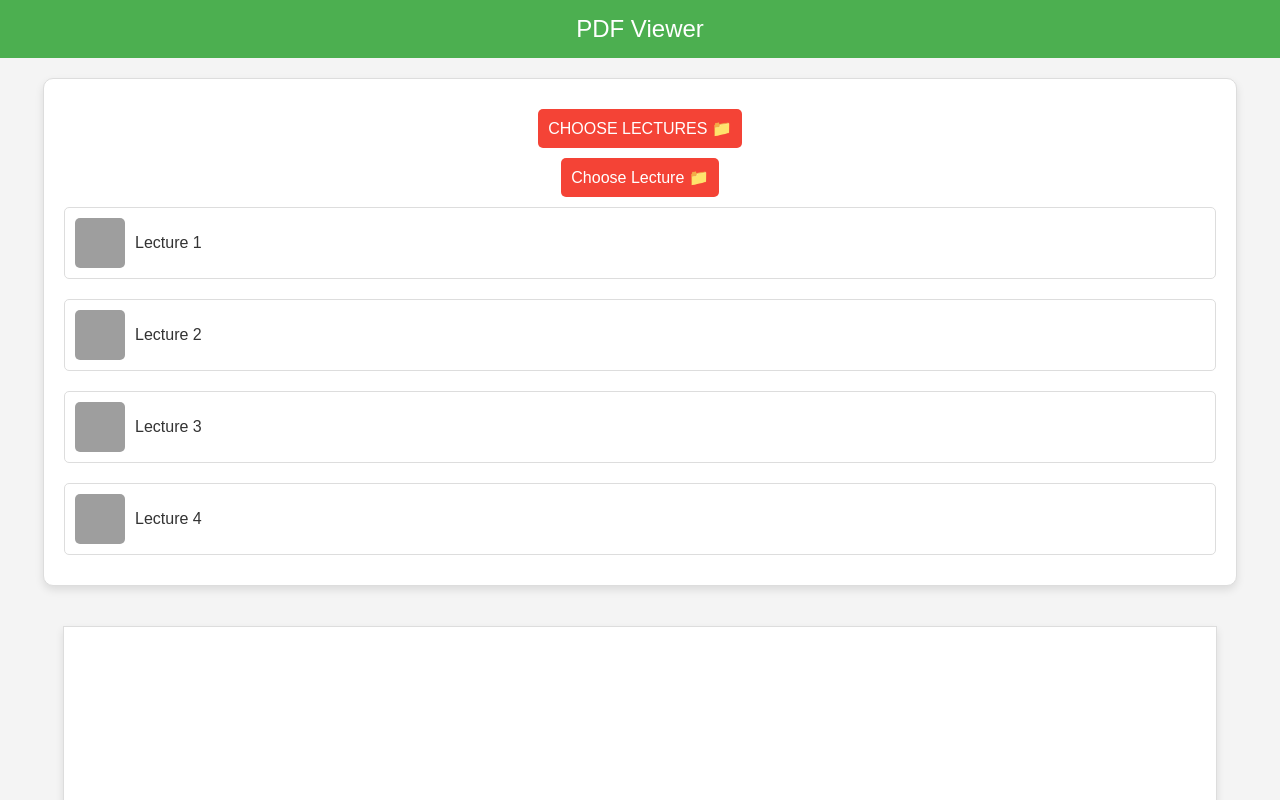
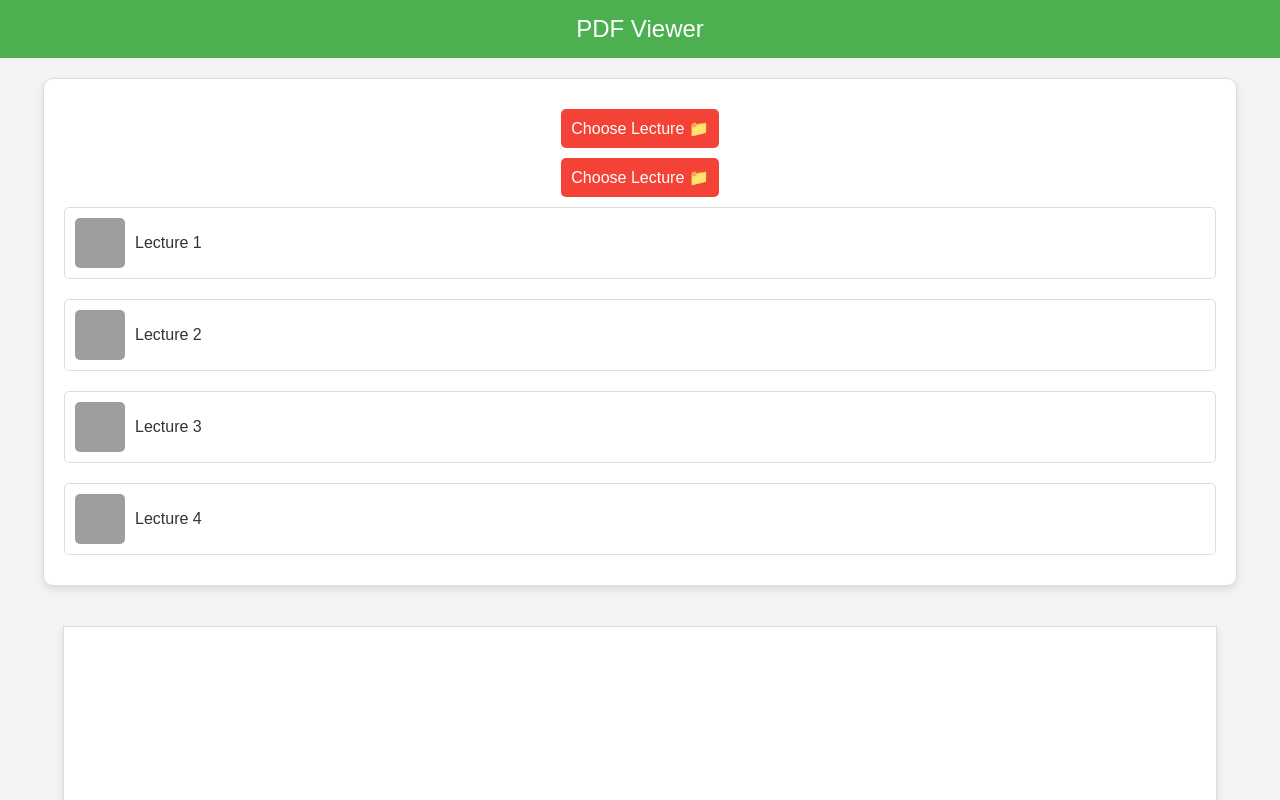
Before and after one commit to Govexam/PDFLECTURE-, a plain HTML site: page index.html in a window 1280 px wide. Shown: the top 800 px of the page. Drawn offline with Linux system fonts and the light colour scheme; grey boxes are pictures that could not be loaded.

Commit message:
Update index.html

```diff
--- a/index.html
+++ b/index.html
@@ -128,7 +128,7 @@
 
 <div class="container">
     <div class="pdf-selector" id="pdf-selector">
-        <button class="close-button" onclick="toggleSelector()">CHOOSE LECTURES 📁</button>
+        <button class="close-button" onclick="toggleSelector()">Choose Lecture 📁</button>
     </div>
     <div id="pdf-viewer">
         <canvas id="pdf-canvas"></canvas>
```
